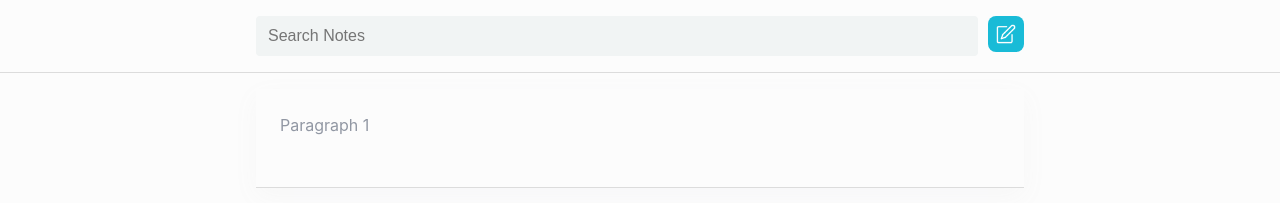
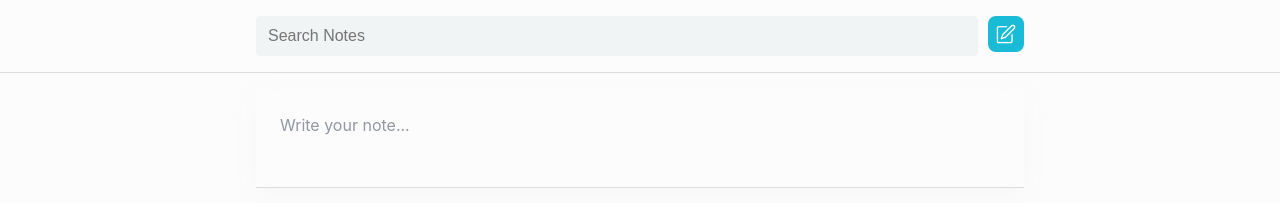
Before and after one commit to vikasranger/idea-flow, a React (Vite) app: page / in a window 1280 px wide. Shown: the top 203 px of the page. Built offline with nearby package versions, Linux system fonts and the light colour scheme.

Commit message:
position fix

```diff
--- a/src/editor/ParagraphEditor.tsx
+++ b/src/editor/ParagraphEditor.tsx
@@ -56,7 +56,7 @@ export default function ParagraphEditor()
           onChange={(newEditorState) =>
             handleChange(newEditorState, index)
           }
-          placeholder={`Paragraph ${index + 1}`}
+          placeholder={`Write your note...`}
           suggestionTags={suggestionTags}
           onClickDelete={() => handleEditorStateDelete(editorState.id)}
         />
--- a/src/editor/Styles.css
+++ b/src/editor/Styles.css
@@ -78,10 +78,6 @@
   padding: 24px;
   border-bottom: 1px solid #dcdcdc;
   min-height: 50px;
-}
-
-.Editor
-{
   box-shadow: rgba(149, 157, 165, 0.05) 0px 8px 24px;
 }
 
--- a/src/editor/TextEditor.tsx
+++ b/src/editor/TextEditor.tsx
@@ -251,6 +251,7 @@ export default function TextEditor(props: {
           keyBindingFn={keyBindingFn}
           handleKeyCommand={handleKeyCommand}
         />
+      </div>
       <Suggestions
         position={getCaretCoordinates()}
         autoCompleteState={autoCompleteState}
@@ -262,7 +263,7 @@ export default function TextEditor(props: {
         matchSuggestions={matchSuggestions}
         setSelectedIndex={setSelectedIndex}
       />
-      </div>
+
     </React.Fragment>
   );
 }
```
Lines whose indentation alone changed are shown as unchanged.
